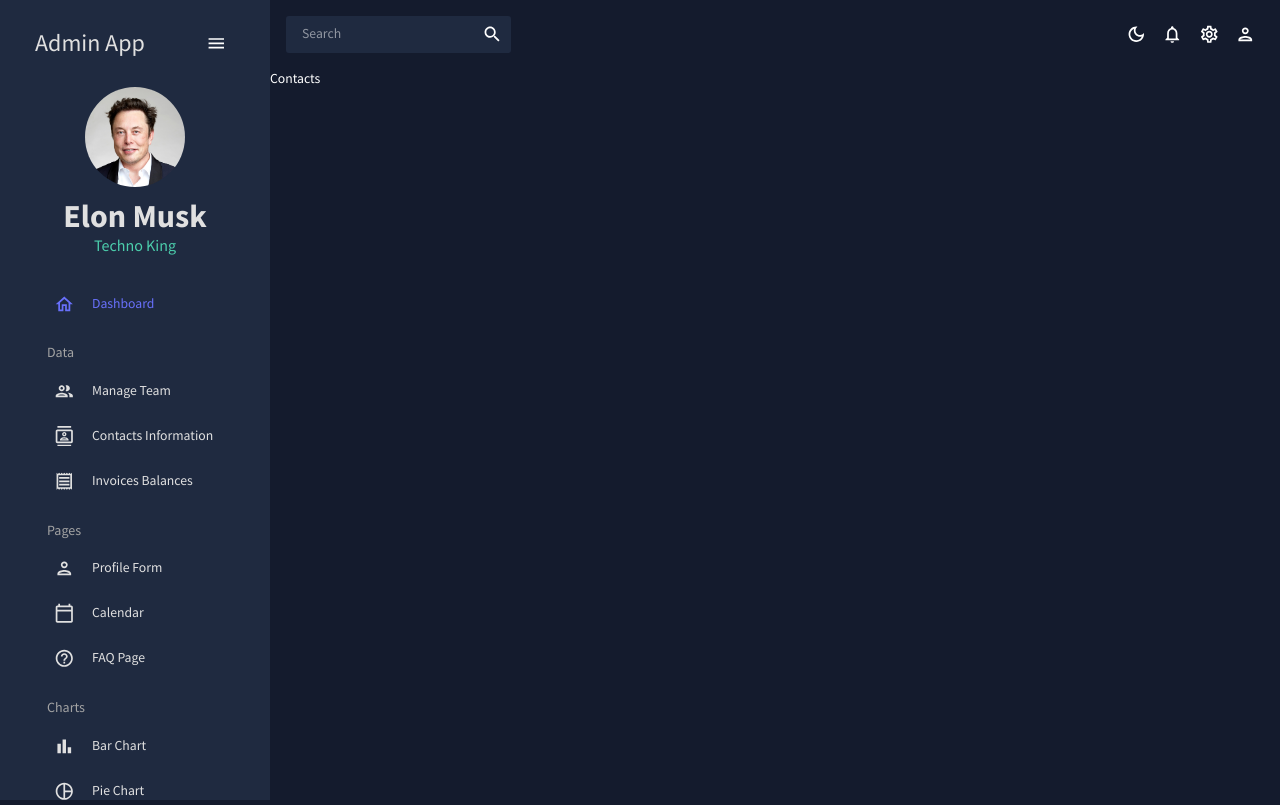
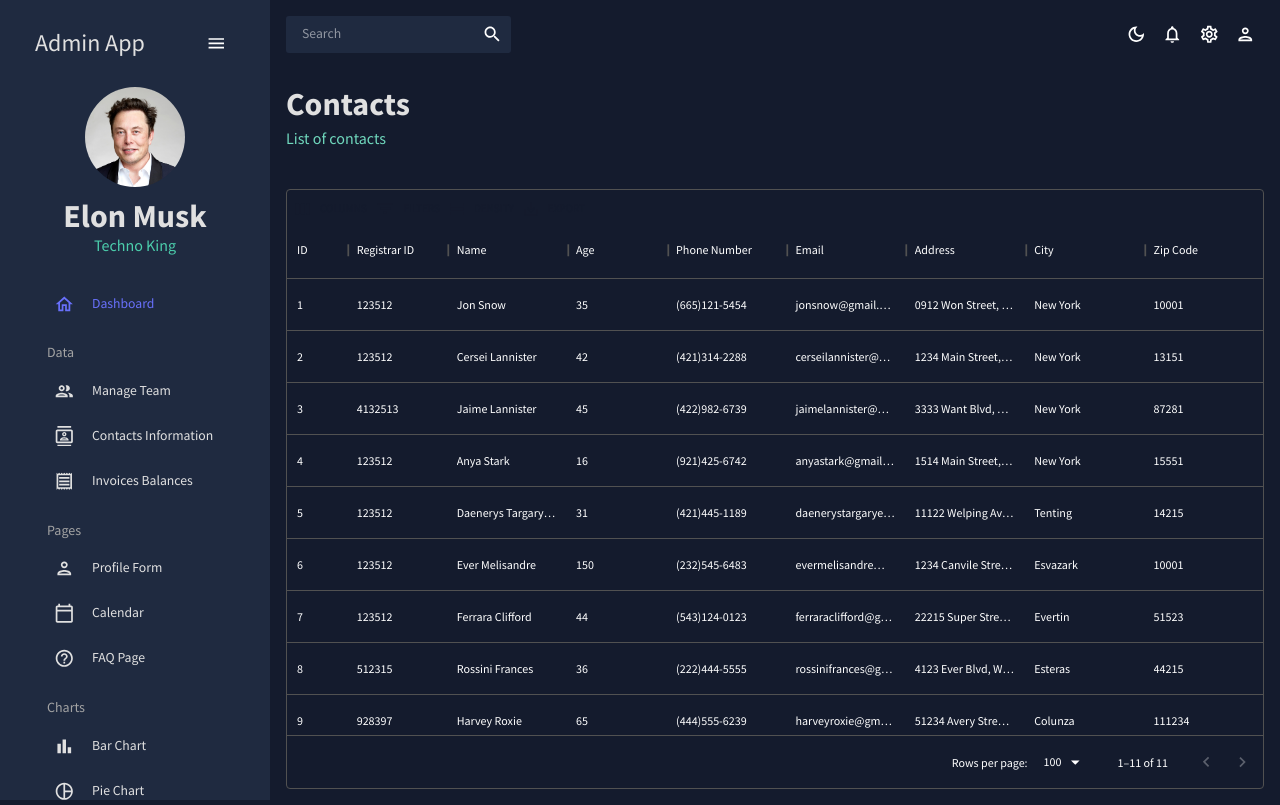
Before and after one commit to Facundo-Martin/react-admin-dashboard, a React (Create React App) app: page /contacts in a window 1280 px wide. Built offline with nearby package versions, Linux system fonts and the light colour scheme.

Commit message:
added contact page mui data grid

```diff
--- a/src/pages/contacts/index.jsx
+++ b/src/pages/contacts/index.jsx
@@ -1,7 +1,68 @@
-import React from "react";
+import { Box } from "@mui/material";
+import { DataGrid, GridToolbar } from "@mui/x-data-grid";
+import { tokens } from "../../theme";
+import { mockDataContacts } from "../../data/mockData";
+import { useTheme } from "@mui/material";
+import PageWrapper from "../../components/PageWrapper";
 
 const Contacts = () => {
-  return <div>Contacts</div>;
+  const theme = useTheme();
+  const colors = tokens(theme.palette.mode);
+
+  const columns = [
+    { field: "id", headerName: "ID", flex: 0.5 },
+    { field: "registrarId", headerName: "Registrar ID" },
+    {
+      field: "name",
+      headerName: "Name",
+      flex: 1,
+      cellClassName: "name-column--cell",
+    },
+    {
+      field: "age",
+      headerName: "Age",
+      type: "number",
+      headerAlign: "left",
+      align: "left",
+    },
+    {
+      field: "phone",
+      headerName: "Phone Number",
+      flex: 1,
+    },
+    {
+      field: "email",
+      headerName: "Email",
+      flex: 1,
+    },
+    {
+      field: "address",
+      headerName: "Address",
+      flex: 1,
+    },
+    {
+      field: "city",
+      headerName: "City",
+      flex: 1,
+    },
+    {
+      field: "zipCode",
+      headerName: "Zip Code",
+      flex: 1,
+    },
+  ];
+
+  return (
+    <PageWrapper pageTitle="Contacts" pageSubtitle="List of contacts">
+      <Box m="40px 0 0 0" height="75vh">
+        <DataGrid
+          rows={mockDataContacts}
+          columns={columns}
+          components={{ Toolbar: GridToolbar }}
+        />
+      </Box>
+    </PageWrapper>
+  );
 };
 
 export default Contacts;
```
